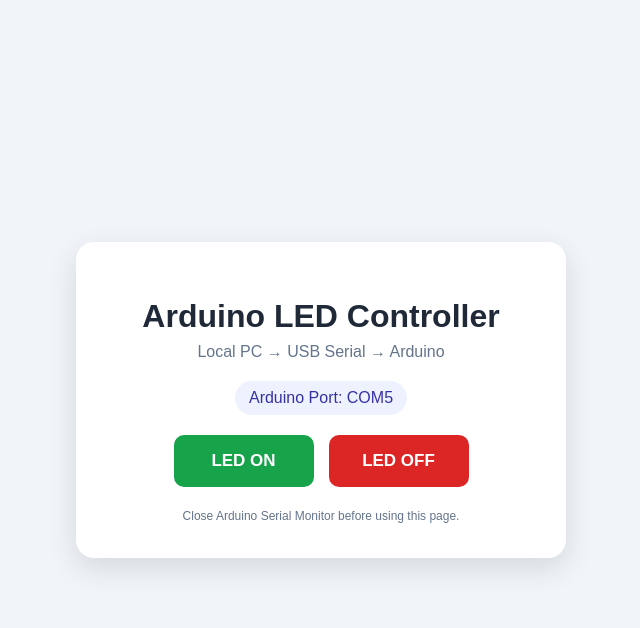
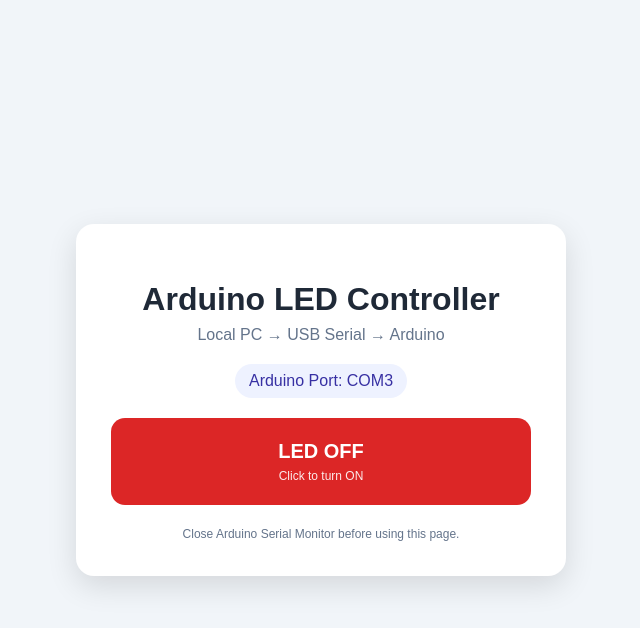
Before and after one commit to CharmanderTheGreat/Arduino-LED-Controller, a PHP site: page / in a window 1280 px wide. Shown: the top 628 px of the page, without its empty margins (319-959 px from the left). Run offline with PHP 8.4, Linux system fonts and the light colour scheme.

Commit message:
feat: replace ON/OFF buttons with single color-coded toggle
- Merge two buttons into one toggle (green = ON, red = OFF)
- Persist LED state in led_state.txt, reset to OFF on Apache restart
- Add redirect after POST to prevent re-toggle on refresh
- Replace README.txt with structured README.md
- Remove tempCodeRunnerFile.php

```diff
--- a/config.php
+++ b/config.php
@@ -1,5 +1,5 @@
 <?php
-define('ARDUINO_PORT', 'COM5');
+define('ARDUINO_PORT', 'COM3');
 define('ARDUINO_BAUD', 9600);
 
 function configureArduinoSerial(): array
--- a/index.php
+++ b/index.php
@@ -1,32 +1,64 @@
 <?php
+session_start();
 require_once __DIR__ . '/config.php';
 
-$message = '';
-$type = '';
+define('STATE_FILE', __DIR__ . '/led_state.txt');
+
+function getLedState(): string
+{
+    // If Apache was restarted after the last saved state, treat it as stale -> OFF
+    $pidFile = dirname($_SERVER['DOCUMENT_ROOT']) . '/apache/logs/httpd.pid';
+    if (is_file(STATE_FILE) && is_file($pidFile) && filemtime($pidFile) > filemtime(STATE_FILE)) {
+        file_put_contents(STATE_FILE, 'OFF', LOCK_EX);
+        return 'OFF';
+    }
+
+    if (is_file(STATE_FILE) && trim((string) file_get_contents(STATE_FILE)) === 'ON') {
+        return 'ON';
+    }
+    return 'OFF'; // default matches the sketch (LED starts LOW)
+}
 
 if ($_SERVER['REQUEST_METHOD'] === 'POST') {
-    $command = $_POST['command'] ?? '';
+    $newState = getLedState() === 'ON' ? 'OFF' : 'ON';
+    $result = sendArduinoCommand($newState === 'ON' ? '1' : '0');
 
-    if ($command === 'ON' || $command === 'OFF') {
-        $result = sendArduinoCommand($command === 'ON' ? '1' : '0');
-        $message = $result['message'];
-        $type = $result['success'] ? 'success' : 'error';
+    if ($result['success']) {
+        file_put_contents(STATE_FILE, $newState, LOCK_EX);
     }
+
+    $_SESSION['flash'] = [
+        'message' => $result['message'],
+        'type'    => $result['success'] ? 'success' : 'error',
+    ];
+
+    header('Location: ' . $_SERVER['PHP_SELF']);
+    exit;
 }
+
+$flash = $_SESSION['flash'] ?? null;
+unset($_SESSION['flash']);
+
+$state = getLedState();
+$isOn  = $state === 'ON';
 ?>
 <!DOCTYPE html>
 <html lang="en">
 <head>
 <meta charset="UTF-8">
+<meta name="viewport" content="width=device-width, initial-scale=1">
 <title>Arduino LED Controller</title>
 <style>
 body{margin:0;min-height:100vh;display:flex;align-items:center;justify-content:center;background:#f1f5f9;font-family:Arial,sans-serif}
 .card{width:420px;max-width:92%;background:#fff;padding:35px;border-radius:18px;box-shadow:0 10px 30px rgba(0,0,0,.12);text-align:center}
 h1{color:#1f2937;margin-bottom:8px}.subtitle{color:#64748b}
 .port{display:inline-block;padding:8px 14px;border-radius:20px;background:#eef2ff;color:#3730a3;margin:20px}
-.buttons{display:flex;gap:15px;justify-content:center}
-button{border:0;border-radius:10px;padding:16px 28px;color:white;font-size:17px;font-weight:bold;cursor:pointer;min-width:140px}
-.on{background:#16a34a}.off{background:#dc2626}
+.toggle{border:0;border-radius:14px;padding:22px 0;width:100%;color:#fff;font-size:20px;font-weight:bold;cursor:pointer;transition:background .2s,transform .1s}
+.toggle:active{transform:scale(.98)}
+.toggle:disabled{opacity:.7;cursor:wait}
+.toggle.on{background:#16a34a}
+.toggle.off{background:#dc2626}
+.toggle small{display:block;margin-top:6px;font-size:12px;font-weight:normal;opacity:.9}
 .message{margin-top:22px;padding:13px;border-radius:9px;font-weight:bold}
 .success{background:#dcfce7;color:#166534}.error{background:#fee2e2;color:#991b1b}
 .note{font-size:12px;color:#64748b;margin-top:22px}
@@ -37,18 +69,29 @@ button{border:0;border-radius:10px;padding:16px 28px;color:white;font-size:17px;
 <h1>Arduino LED Controller</h1>
 <div class="subtitle">Local PC → USB Serial → Arduino</div>
 <div class="port">Arduino Port: <?php echo htmlspecialchars(ARDUINO_PORT); ?></div>
-<form method="post">
-<div class="buttons">
-<button class="on" type="submit" name="command" value="ON">LED ON</button>
-<button class="off" type="submit" name="command" value="OFF">LED OFF</button>
-</div>
+
+<form method="post" id="toggleForm">
+<button class="toggle <?php echo $isOn ? 'on' : 'off'; ?>" type="submit" id="toggleBtn">
+LED <?php echo $state; ?>
+<small>Click to turn <?php echo $isOn ? 'OFF' : 'ON'; ?></small>
+</button>
 </form>
-<?php if ($message !== ''): ?>
-<div class="message <?php echo htmlspecialchars($type); ?>">
-<?php echo htmlspecialchars($message); ?>
+
+<?php if ($flash): ?>
+<div class="message <?php echo htmlspecialchars($flash['type']); ?>">
+<?php echo htmlspecialchars($flash['message']); ?>
 </div>
 <?php endif; ?>
+
 <div class="note">Close Arduino Serial Monitor before using this page.</div>
 </div>
+
+<script>
+document.getElementById('toggleForm').addEventListener('submit', function () {
+  var btn = document.getElementById('toggleBtn');
+  btn.disabled = true;
+  btn.textContent = 'Sending...';
+});
+</script>
 </body>
 </html>
```
Also changed, not shown: README.md (added), README.txt (deleted), 1 other file.
